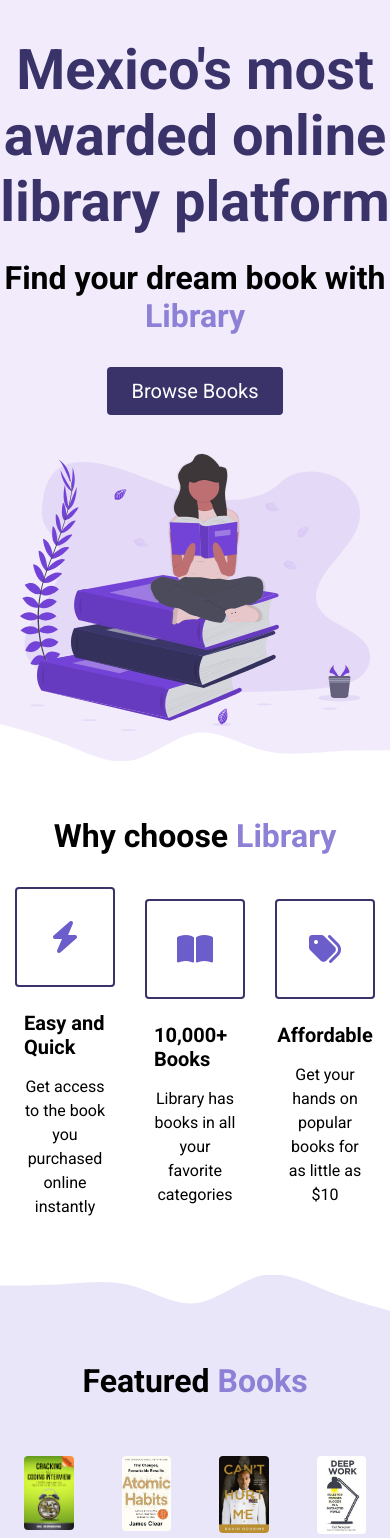
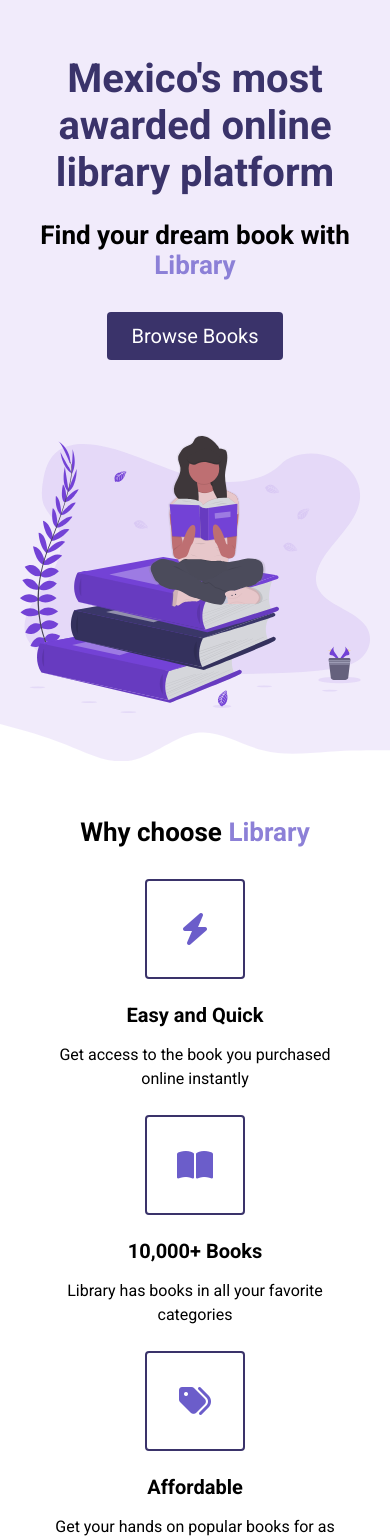
Before and after one commit to monse-espino/ecommerce_web, a plain HTML site: page index.html in a window 390 px wide. Shown: the part 83-1621 px from the top of the page. Drawn offline with Linux system fonts and the light colour scheme.

Commit message:
completed website

```diff
--- a/index.html
+++ b/index.html
@@ -47,7 +47,9 @@
             <h2>
               Find your dream book with <span class="color">Library</span>
             </h2>
-            <button class="btn">Browse Books</button>
+            <a href="#features">
+              <button class="btn">Browse Books</button>
+            </a>
           </div>
           <figure class="header__img--wrapper">
             <img src="./assets/Undraw_Books.svg" alt="" />
--- a/styles.css
+++ b/styles.css
@@ -264,6 +264,7 @@ HIGHLIGHTS
 
 .highlight__wrapper {
   display: flex;
+  flex-wrap: wrap;
 }
 
 .highlight {
@@ -271,7 +272,6 @@ HIGHLIGHTS
   width: calc(100% / 3);
   display: flex;
   align-items: center;
-  justify-content: center;
   flex-direction: column;
 }
 
@@ -296,6 +296,7 @@ HIGHLIGHTS
 .highlight__subtitle {
   font-size: 20px;
   margin-bottom: 16px;
+  text-align: center;
 }
 
 /*
@@ -399,6 +400,32 @@ footer {
   padding: 0 8px;
 }
 
+/* SMALL PHONES, TABLETS, LARGE SMARTPHONES */
+@media (max-width: 768px) {
+  .header__description {
+    padding: 0;
+  }
+
+  h1 {
+    font-size: 40px;
+  }
+
+  h2 {
+    font-size: 26px;
+  }
+
+  button {
+    font-size: 18px;
+  }
+
+  .book {
+    width: 50%;
+  }
+}
+
+
+/* SMALL PHONES, LARGE SMARTPHONES */
+
 @media (max-width:550px) {
   .nav__links {
     display: none;
@@ -407,4 +434,12 @@ footer {
   .btn__menu {
     display: block;
   }
+
+  .highlight {
+    width: 100%;
+  }
+
+  .highlight:not(:last-child) {
+    margin-bottom: 24px;
+  }
 }
```
